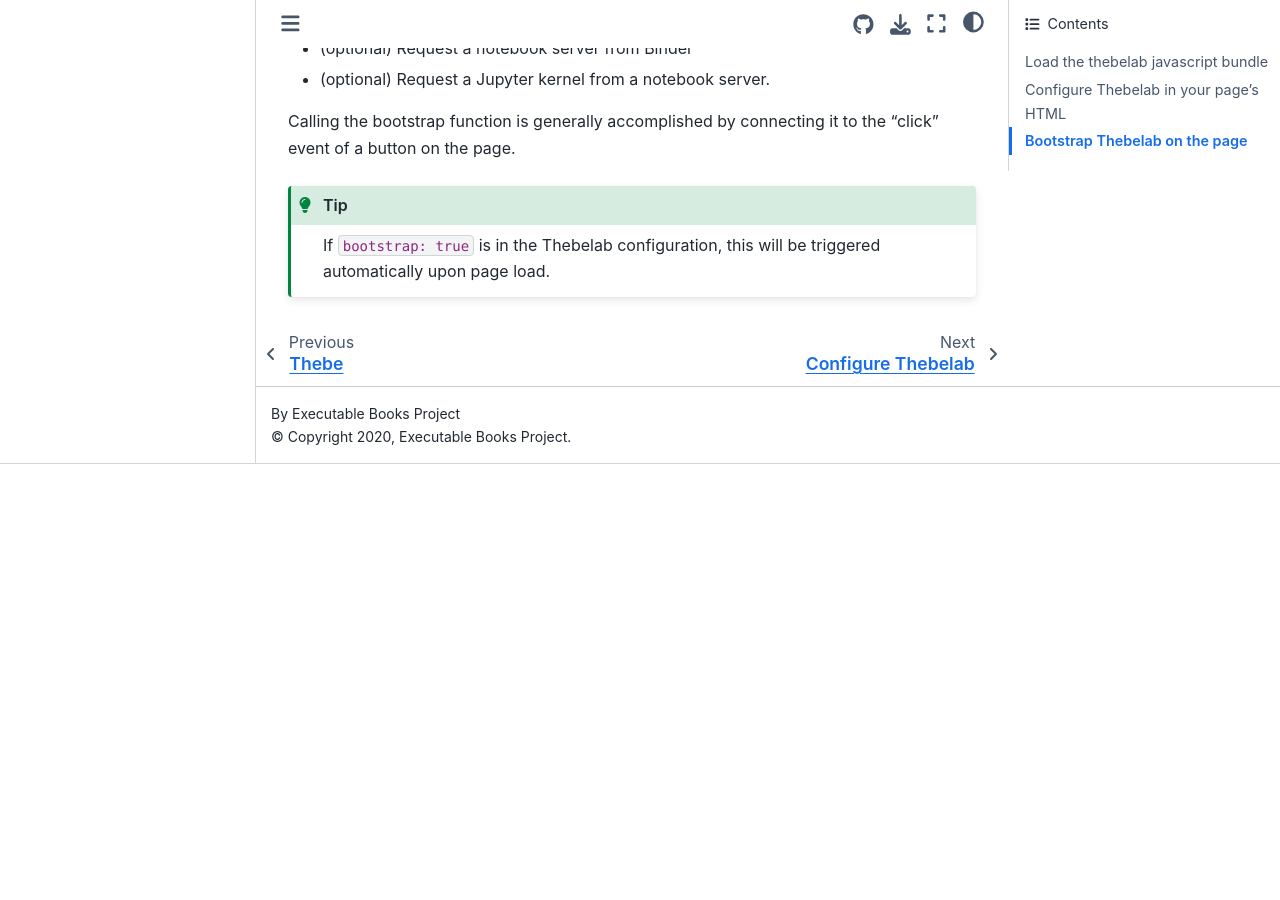
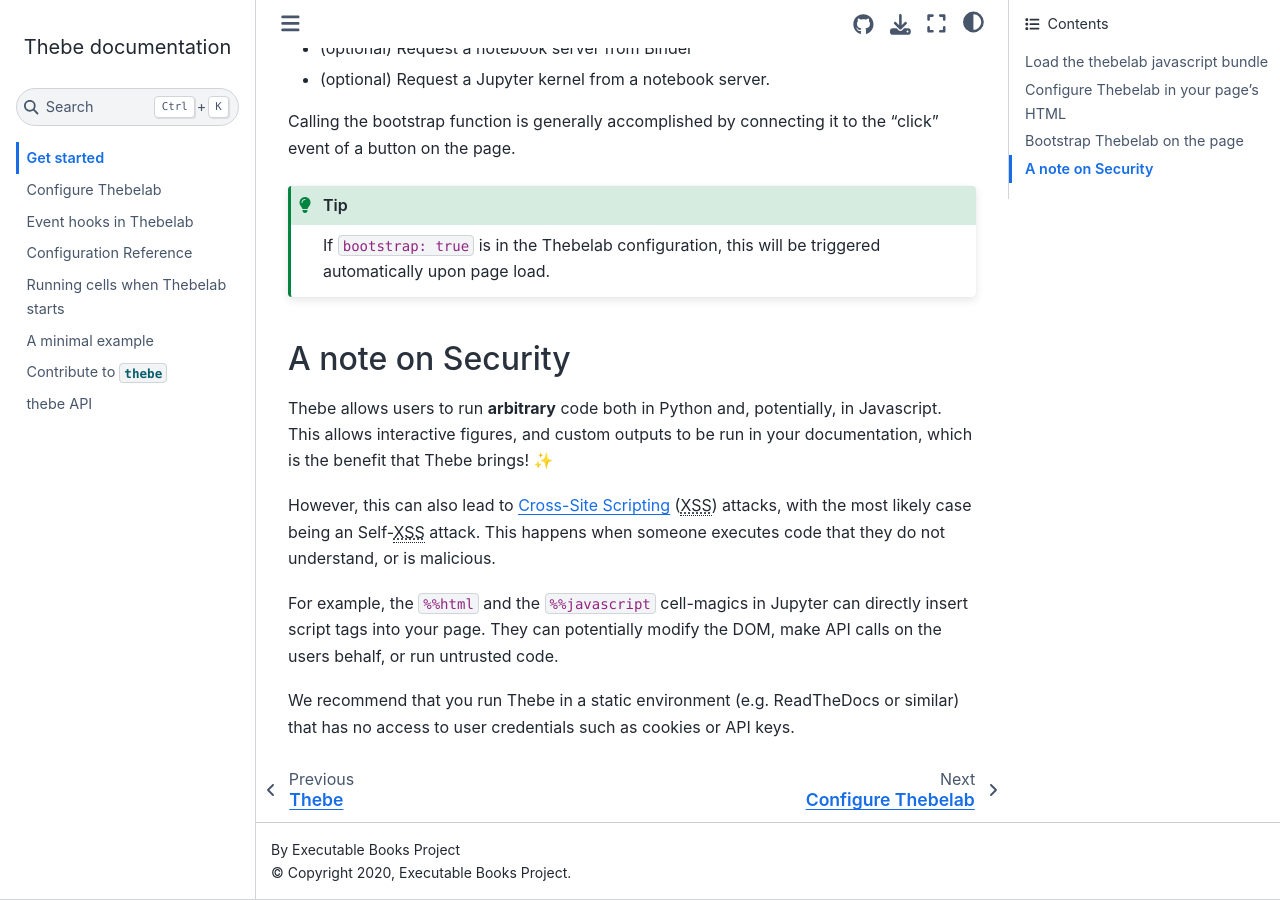
Before and after one commit to jupyter-book/thebe, a Sphinx documentation site: the page built from docs/start.rst, in a window 1280 px wide and 900 px high, scrolled down 1116 px. Built offline with Sphinx 7.4.7 and the Sphinx Book theme 1.1.4, drawn with Linux system fonts in a browser that asks for light colours; before the commit the page ends 1580 px from its top, so only the background shows below that.

Commit message:
A note on security
See #263

```diff
--- /dev/null
+++ b/docs/security.rst
@@ -0,0 +1,19 @@
+A note on Security
+==================
+
+Thebe allows users to run **arbitrary** code both in Python and, potentially, in Javascript.
+This allows interactive figures, and custom outputs to be run in your documentation,
+which is the benefit that Thebe brings! ✨
+
+However, this can also lead to
+`Cross-Site Scripting <https://en.wikipedia.org/wiki/Cross-site_scripting>`_
+(:abbr:`XSS (Cross-Site Scripting)`) attacks,
+with the most likely case being an Self-:abbr:`XSS (Cross-Site Scripting)` attack.
+This happens when someone executes code that they do not understand, or is malicious.
+
+For example, the `%%html` and the `%%javascript` cell-magics in Jupyter can directly insert
+script tags into your page. They can potentially modify the DOM, make API calls on the users behalf,
+or run untrusted code.
+
+We recommend that you run Thebe in a static environment (e.g. ReadTheDocs or similar)
+that has no access to user credentials such as cookies or API keys.
--- a/docs/start.rst
+++ b/docs/start.rst
@@ -58,3 +58,7 @@
 
    If ``bootstrap: true`` is in the Thebelab configuration, this will be triggered
    automatically upon page load.
+
+
+.. include::
+   security.rst
```
